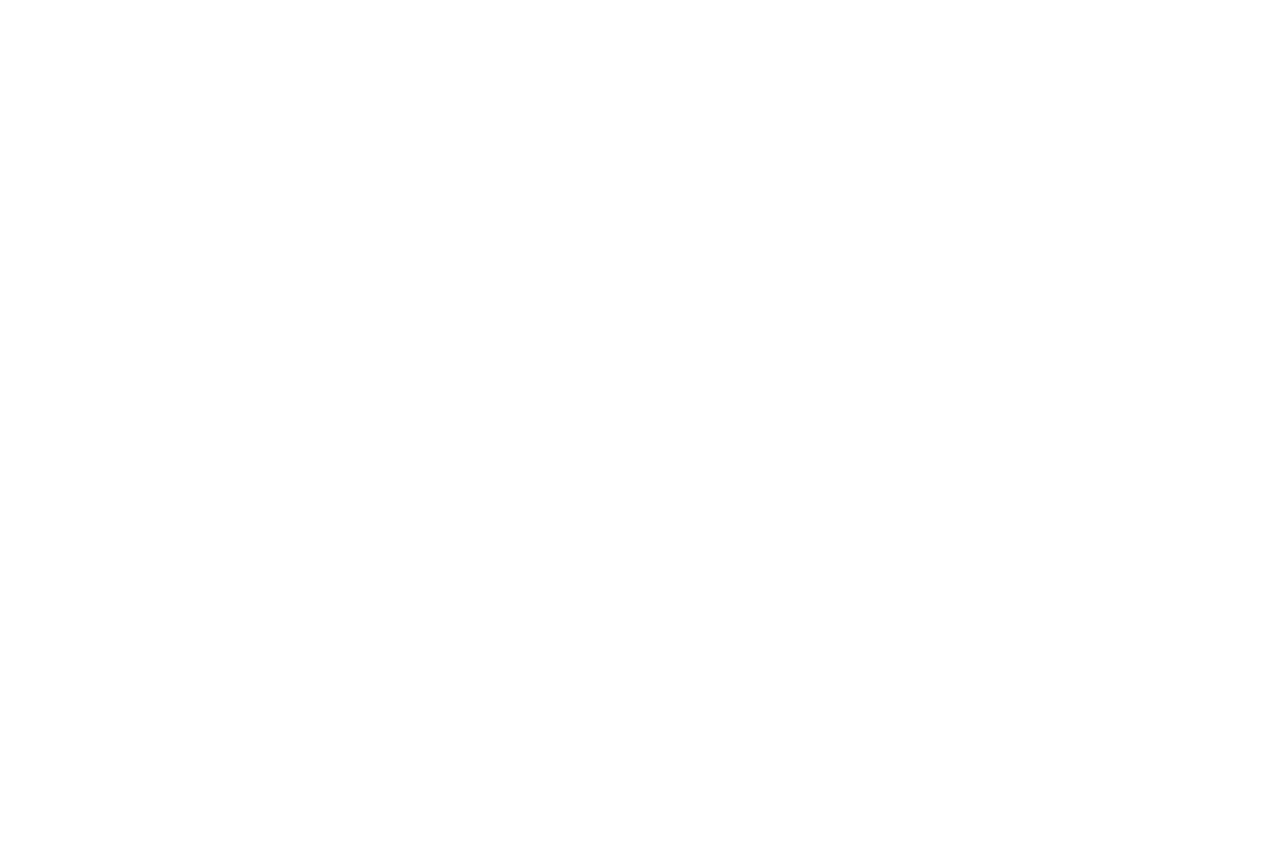
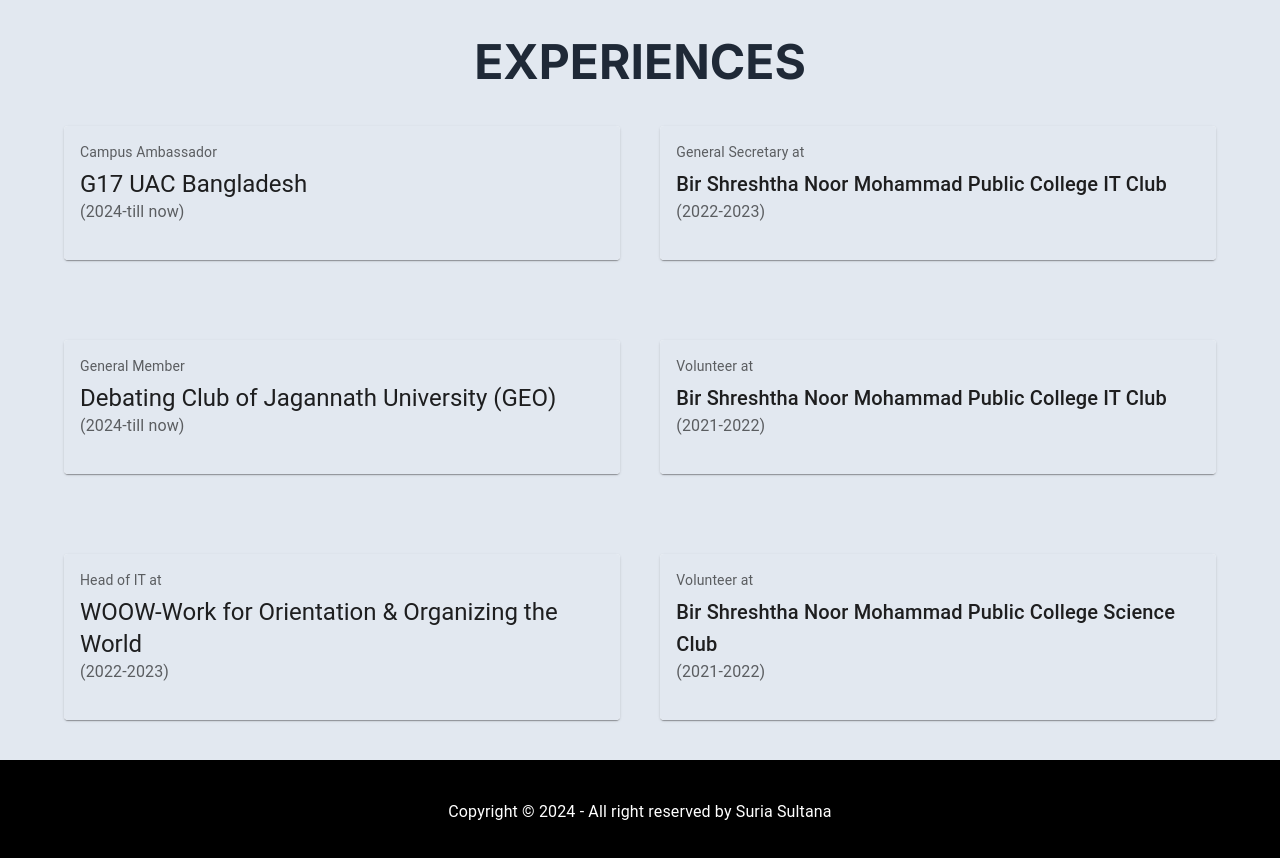
Before and after one commit to suraiyasultana826/sabrina-islam-portfolio, a Next.js app: page / in a window 1280 px wide. Shown: the part 1380-2238 px from the top of the page. Before the commit the page ends 1274 px from the top, so only its background shows below. Built offline with nearby package versions, Linux system fonts and the light colour scheme.

Commit message:
made experience section

```diff
--- /dev/null
+++ b/src/app/experience/page.js
@@ -0,0 +1,11 @@
+import Experience from "@/components/Experience";
+
+const experiencePage = () => {
+    return (
+        <div>
+           <Experience></Experience>
+        </div>
+    );
+};
+
+export default experiencePage;
--- a/src/app/page.js
+++ b/src/app/page.js
@@ -5,6 +5,7 @@
 import { Box } from "@mui/material";
 import About from "@/components/About";
 import Education from "@/components/Education";
+import Experience from "@/components/Experience";
 const HomePage = () => {
   return (
     <div>
@@ -35,6 +36,7 @@
       </div>
      <About></About>
      <Education></Education>
+     <Experience></Experience>
     </div>
   );
 };
--- a/src/components/Education.js
+++ b/src/components/Education.js
@@ -3,14 +3,16 @@
 const Education = () => {
     return (
         <div id="/education">
-
-                 <Stack className="text-center justify-center my-10"
+            <h1 className="text-center font-bold my-10 md:text-5xl">
+                ACADEMICAL ACHIEVEMENTS
+            </h1>
+            <Stack className="text-center justify-center my-20"
                 direction={{ xs: 'column', sm: 'row' }}
                 spacing={{ xs: 1, sm: 2, md: 4 }}
             >
                 <Box className='border-blue-700'>
                     <Card sx={{ minWidth: 275 }}>
-      <CardContent  className="border-blue-700" >
+                        <CardContent className="border-blue-700" >
                             <Typography sx={{ fontSize: 14 }} color="text.secondary" gutterBottom>
                                 B.Sc. in Geography & Environment (2023- on going)
                             </Typography>
--- /dev/null
+++ b/src/components/Experience.js
@@ -0,0 +1,100 @@
+import { Box, Card, CardActions, CardContent, Stack, Typography } from "@mui/material";
+
+const Experience = () => {
+    return (
+        <div id="/experience">
+            <div className="bg-slate-200 py-10">
+                <h1 className="text-center font-bold my-10 md:text-5xl">
+                    EXPERIENCES
+                </h1>
+                <div className="md:flex bg-slate-200 md:w-[90%] md:mx-auto md:gap-x-10">
+                    <Stack spacing={10}>
+                        <Card  sx={{ minWidth: 275 }}>
+                            <CardContent className="bg-slate-200 h-500px">
+                                <Typography  sx={{ fontSize: 14 }} color="text.secondary" gutterBottom>
+                                    Campus Ambassador
+                                </Typography>
+                                <Typography variant="h5" component="div">
+                                G17 UAC Bangladesh
+                                </Typography>
+                                <Typography sx={{ mb: 1.5 }} color="text.secondary">
+                                (2024-till now)
+                                </Typography>
+                            </CardContent>
+                        </Card>
+                        <Card sx={{ minWidth: 275 }}>
+                            <CardContent className="bg-slate-200">
+                                <Typography  sx={{ fontSize: 14 }} color="text.secondary" gutterBottom>
+                                General Member
+
+                                </Typography>
+                                <Typography variant="h5" component="div">
+                                Debating Club of Jagannath University (GEO)
+                                </Typography>
+                                <Typography sx={{ mb: 1.5 }} color="text.secondary">
+                                (2024-till now)
+                                </Typography>
+                            </CardContent>
+                        </Card>
+                        <Card sx={{ minWidth: 275 }}>
+                            <CardContent className="bg-slate-200">
+                                <Typography  sx={{ fontSize: 14 }} color="text.secondary" gutterBottom>
+                                Head of IT at
+                                </Typography>
+                                <Typography variant="h5" component="div">
+                                WOOW-Work for Orientation & Organizing the World
+                                </Typography>
+                                <Typography sx={{ mb: 1.5 }} color="text.secondary">
+                                (2022-2023)
+                                </Typography>
+                            </CardContent>
+                        </Card>
+                    </Stack>
+                    <Stack spacing={10}>
+                    <Card sx={{ minWidth: 275 }}>
+                            <CardContent className="bg-slate-200">
+                                <Typography  sx={{ fontSize: 14 }} color="text.secondary" gutterBottom>
+                                General Secretary at
+                                </Typography>
+                                <Typography variant="h6" component="div">
+                                Bir Shreshtha Noor Mohammad Public College IT Club
+                                </Typography>
+                                <Typography sx={{ mb: 1.5 }} color="text.secondary">
+                                (2022-2023)
+                                </Typography>
+                            </CardContent>
+                        </Card> <Card sx={{ minWidth: 275 }}>
+                            <CardContent className="bg-slate-200">
+                                <Typography  sx={{ fontSize: 14 }} color="text.secondary" gutterBottom>
+                                Volunteer at
+                                </Typography>
+                                <Typography variant="h6" component="div">
+                                Bir Shreshtha Noor Mohammad Public College IT Club
+                                </Typography>
+                                <Typography sx={{ mb: 1.5 }} color="text.secondary">
+                                (2021-2022)
+
+                                </Typography>
+                            </CardContent>
+                        </Card> <Card sx={{ minWidth: 275 }}>
+                            <CardContent className="bg-slate-200">
+                                <Typography  sx={{ fontSize: 14 }} color="text.secondary" gutterBottom>
+                                Volunteer at
+                                </Typography>
+                                <Typography variant="h6" component="div">
+                                Bir Shreshtha Noor Mohammad Public College Science Club
+                                </Typography>
+                                <Typography sx={{ mb: 1.5 }} color="text.secondary">
+                                (2021-2022)
+
+                                </Typography>
+                            </CardContent>
+                        </Card>
+                    </Stack>
+                </div>
+            </div>
+        </div>
+    );
+};
+
+export default Experience;
```
Lines whose indentation alone changed are shown as unchanged.
